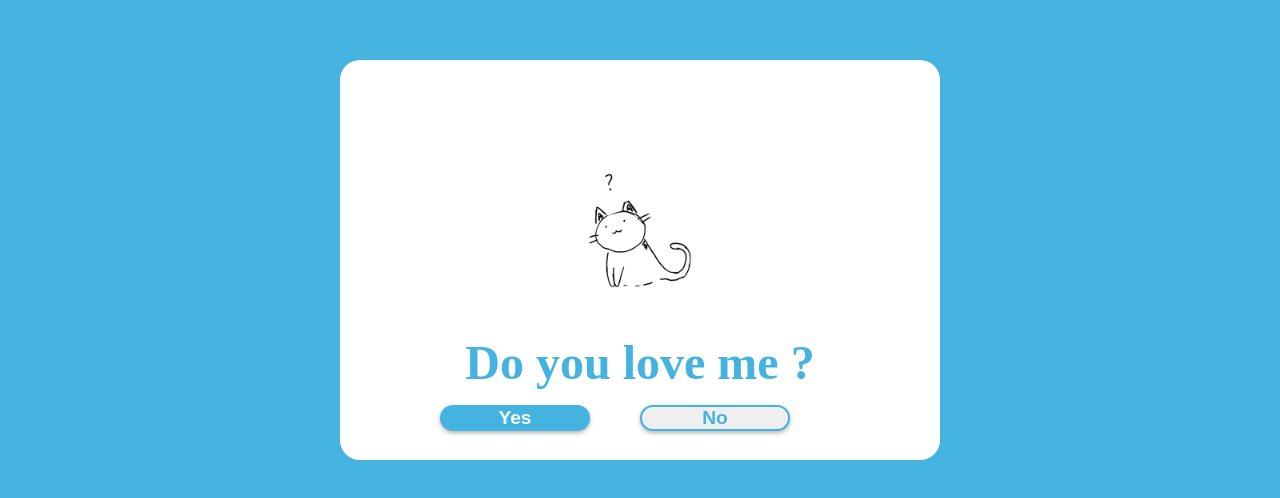
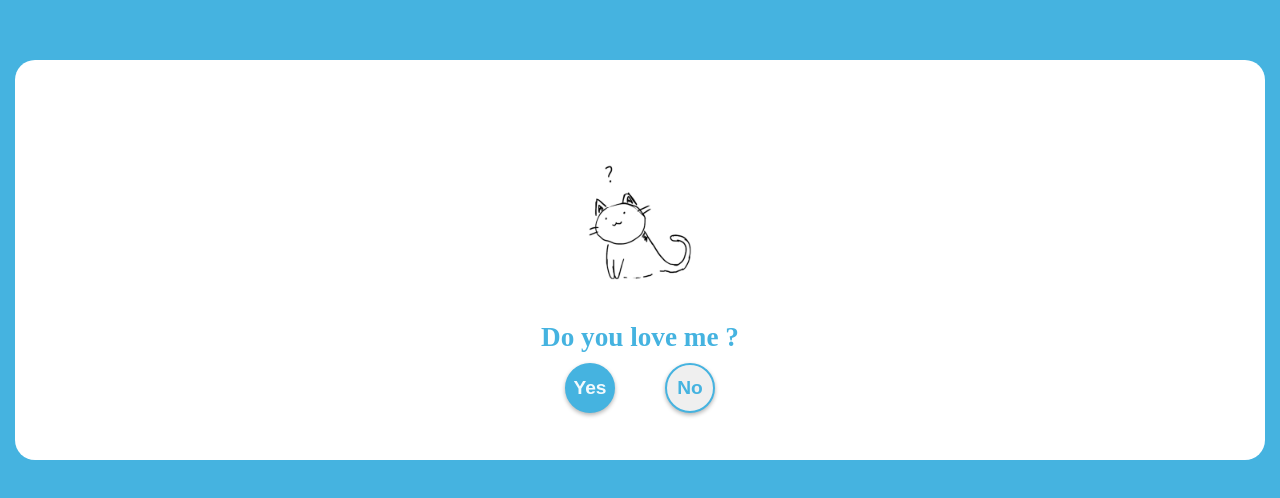
Before and after one commit to ronakk10/websites, a plain HTML site: page index.html in a window 1280 px wide. Shown: the part 140-638 px from the top of the page. Drawn offline with Linux system fonts and the light colour scheme.

Commit message:
Update style.css

```diff
--- a/style.css
+++ b/style.css
@@ -14,7 +14,7 @@ body {
 
 .wraper {
   position: relative;
-  width: 600px;
+  width: 100%;
   height: 400px;
   margin: 15px 15px;
   background: #fff;
@@ -34,22 +34,23 @@ img {
 }
 
 h2 {
-  font-size: 3em;
+  font-size: 1.7em;
   color: #45b3e0;
-  margin: 15px 0;
+  margin: 10px 0;
 }
 
-.btn-group {
-  width: 100%;
-  height: 40px;
+.grid {
+  width: 200px;
+  height: 50px;
   display: flex;
   justify-content: center;
-  margin-top: 15px;
+  align-content: center;
+  gap: 50px;
 }
 
 button {
   position: absolute;
-  width: 150px;
+  width: 50px;
   height: inherit;
   font-size: 1.2em;
   font-weight: 600;
@@ -66,11 +67,11 @@ button {
 }
 
 button:nth-child(1) {
-  margin-left: -200px;
+  margin-left: -100px;
   background: #45b3e0;
 }
 
 button:nth-child(2) {
-  margin-right: -200px;
+  margin-right: -100px;
   color: #45b3e0;
 }
```
